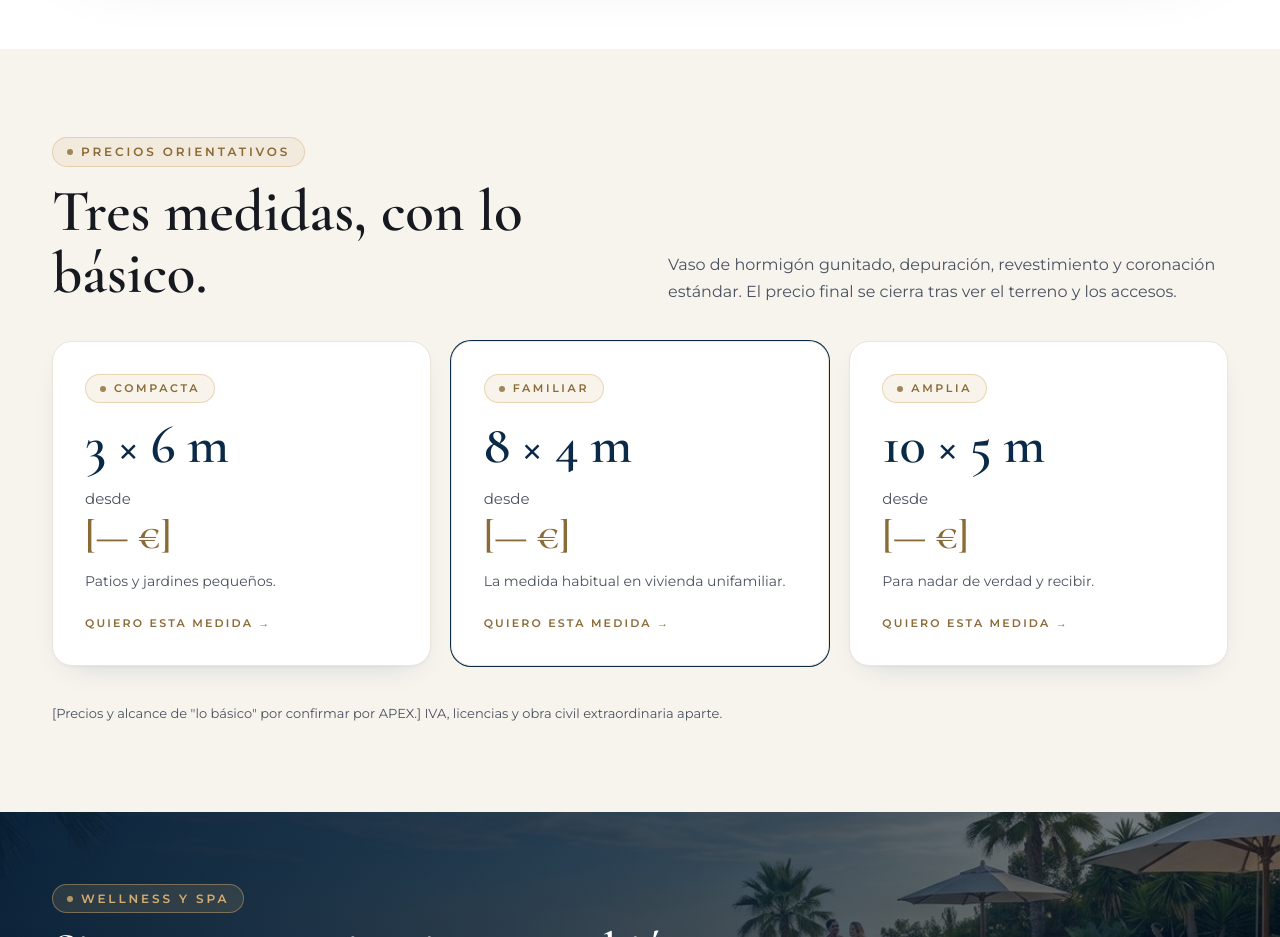
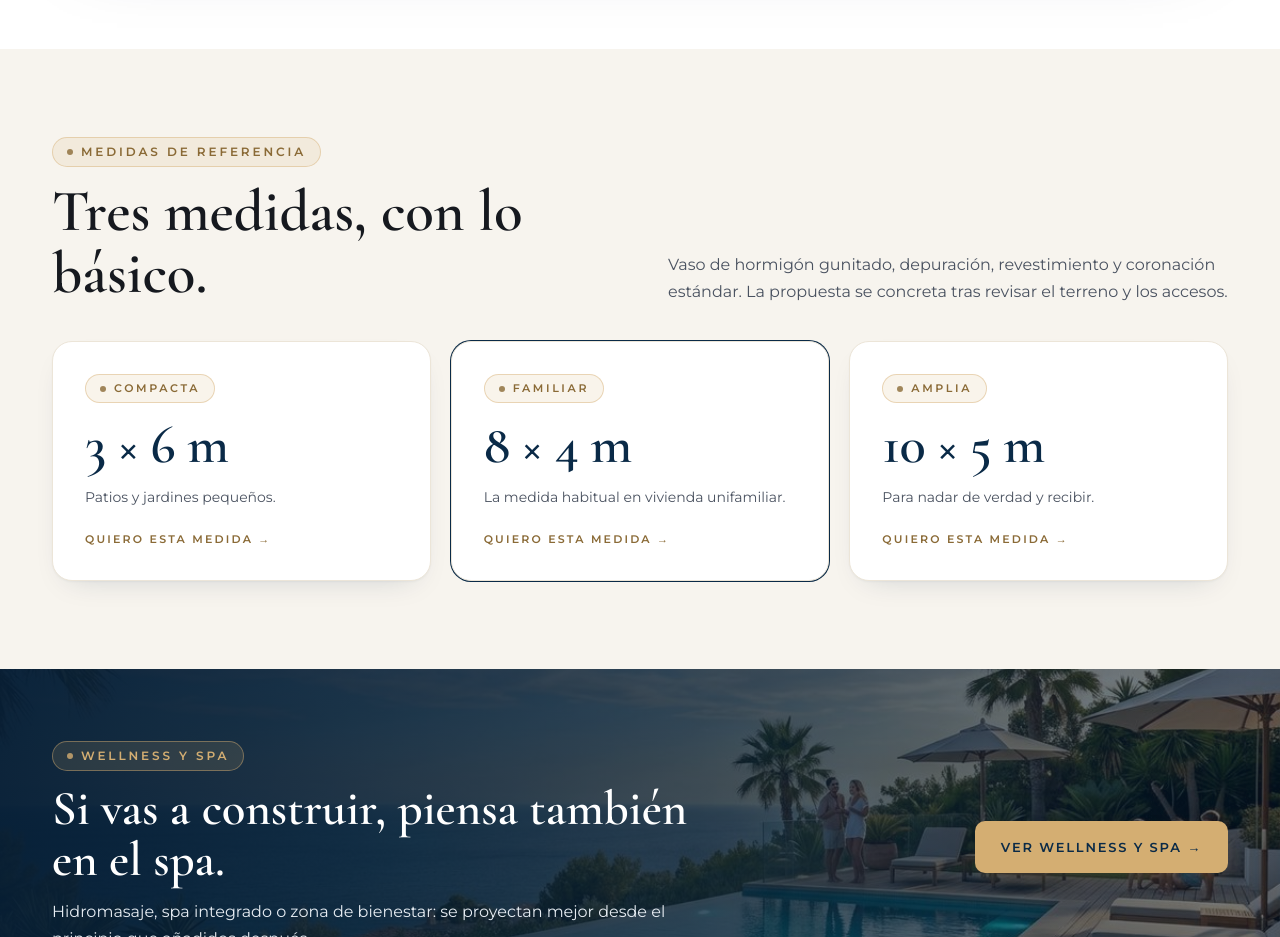
Before and after one commit to SQUIREcoach/Apex, a plain HTML site: page Construir.dc.html in a window 1280 px wide. Shown: the part 3700-4637 px from the top of the page. Drawn offline with nearby package versions, Linux system fonts and the light colour scheme.

Commit message:
Ocultar precios no aprobados en construcción conservando medidas y opciones

```diff
--- a/Construir.dc.html
+++ b/Construir.dc.html
@@ -256,15 +256,15 @@
 <section class="soft" style="padding: 88px 0">
 <div class="w" style="display: flex; flex-direction: column; gap: 36px">
 <div class="g2" style="align-items: end; gap: 16px 56px">
-<div style="display: flex; flex-direction: column; gap: 14px"><span class="kick">Precios orientativos</span><h2 class="h2">Tres medidas, con lo básico.</h2></div>
-<p class="mu" style="margin: 0">Vaso de hormigón gunitado, depuración, revestimiento y coronación estándar. El precio final se cierra tras ver el terreno y los accesos.</p>
+<div style="display: flex; flex-direction: column; gap: 14px"><span class="kick">Medidas de referencia</span><h2 class="h2">Tres medidas, con lo básico.</h2></div>
+<p class="mu" style="margin: 0">Vaso de hormigón gunitado, depuración, revestimiento y coronación estándar. La propuesta se concreta tras revisar el terreno y los accesos.</p>
 </div>
 <div style="display: grid; grid-template-columns: repeat(auto-fit, minmax(min(100%, 300px), 1fr)); gap: 20px">
-<a href="Contacto.dc.html#construir-3x6" class="lnk" style="padding: 32px; gap: 14px"><span class="kick" style="font-size: 11px">Compacta</span><span class="h1" style="font-size: 54px; color: #0A2A47">3 × 6 m</span><span style="font-size: 15px; color: #4A5260">desde</span><span class="h1" style="font-size: 40px; color: #8A6A36; margin-top: -10px">[— €]</span><span class="mu" style="font-size: 14px">Patios y jardines pequeños.</span><span class="go" style="margin-top: 6px">Quiero esta medida →</span></a>
-<a href="Contacto.dc.html#construir-8x4" class="lnk" style="padding: 32px; gap: 14px; border-color: #0A2A47; box-shadow: 0 0 0 1px #0A2A47"><span class="kick" style="font-size: 11px">Familiar</span><span class="h1" style="font-size: 54px; color: #0A2A47">8 × 4 m</span><span style="font-size: 15px; color: #4A5260">desde</span><span class="h1" style="font-size: 40px; color: #8A6A36; margin-top: -10px">[— €]</span><span class="mu" style="font-size: 14px">La medida habitual en vivienda unifamiliar.</span><span class="go" style="margin-top: 6px">Quiero esta medida →</span></a>
-<a href="Contacto.dc.html#construir-10x5" class="lnk" style="padding: 32px; gap: 14px"><span class="kick" style="font-size: 11px">Amplia</span><span class="h1" style="font-size: 54px; color: #0A2A47">10 × 5 m</span><span style="font-size: 15px; color: #4A5260">desde</span><span class="h1" style="font-size: 40px; color: #8A6A36; margin-top: -10px">[— €]</span><span class="mu" style="font-size: 14px">Para nadar de verdad y recibir.</span><span class="go" style="margin-top: 6px">Quiero esta medida →</span></a>
+<a href="Contacto.dc.html#construir-3x6" class="lnk" style="padding: 32px; gap: 14px"><span class="kick" style="font-size: 11px">Compacta</span><span class="h1" style="font-size: 54px; color: #0A2A47">3 × 6 m</span><span hidden style="display: none; font-size: 15px; color: #4A5260">desde</span><span hidden class="h1" style="display: none; font-size: 40px; color: #8A6A36; margin-top: -10px">[— €]</span><span class="mu" style="font-size: 14px">Patios y jardines pequeños.</span><span class="go" style="margin-top: 6px">Quiero esta medida →</span></a>
+<a href="Contacto.dc.html#construir-8x4" class="lnk" style="padding: 32px; gap: 14px; border-color: #0A2A47; box-shadow: 0 0 0 1px #0A2A47"><span class="kick" style="font-size: 11px">Familiar</span><span class="h1" style="font-size: 54px; color: #0A2A47">8 × 4 m</span><span hidden style="display: none; font-size: 15px; color: #4A5260">desde</span><span hidden class="h1" style="display: none; font-size: 40px; color: #8A6A36; margin-top: -10px">[— €]</span><span class="mu" style="font-size: 14px">La medida habitual en vivienda unifamiliar.</span><span class="go" style="margin-top: 6px">Quiero esta medida →</span></a>
+<a href="Contacto.dc.html#construir-10x5" class="lnk" style="padding: 32px; gap: 14px"><span class="kick" style="font-size: 11px">Amplia</span><span class="h1" style="font-size: 54px; color: #0A2A47">10 × 5 m</span><span hidden style="display: none; font-size: 15px; color: #4A5260">desde</span><span hidden class="h1" style="display: none; font-size: 40px; color: #8A6A36; margin-top: -10px">[— €]</span><span class="mu" style="font-size: 14px">Para nadar de verdad y recibir.</span><span class="go" style="margin-top: 6px">Quiero esta medida →</span></a>
 </div>
-<p class="mu" style="margin: 0; font-size: 13px">[Precios y alcance de "lo básico" por confirmar por APEX.] IVA, licencias y obra civil extraordinaria aparte.</p>
+<p hidden class="mu" style="display: none; margin: 0; font-size: 13px">[Precios y alcance de "lo básico" por confirmar por APEX.] IVA, licencias y obra civil extraordinaria aparte.</p>
 </div>
 </section>
 
```
